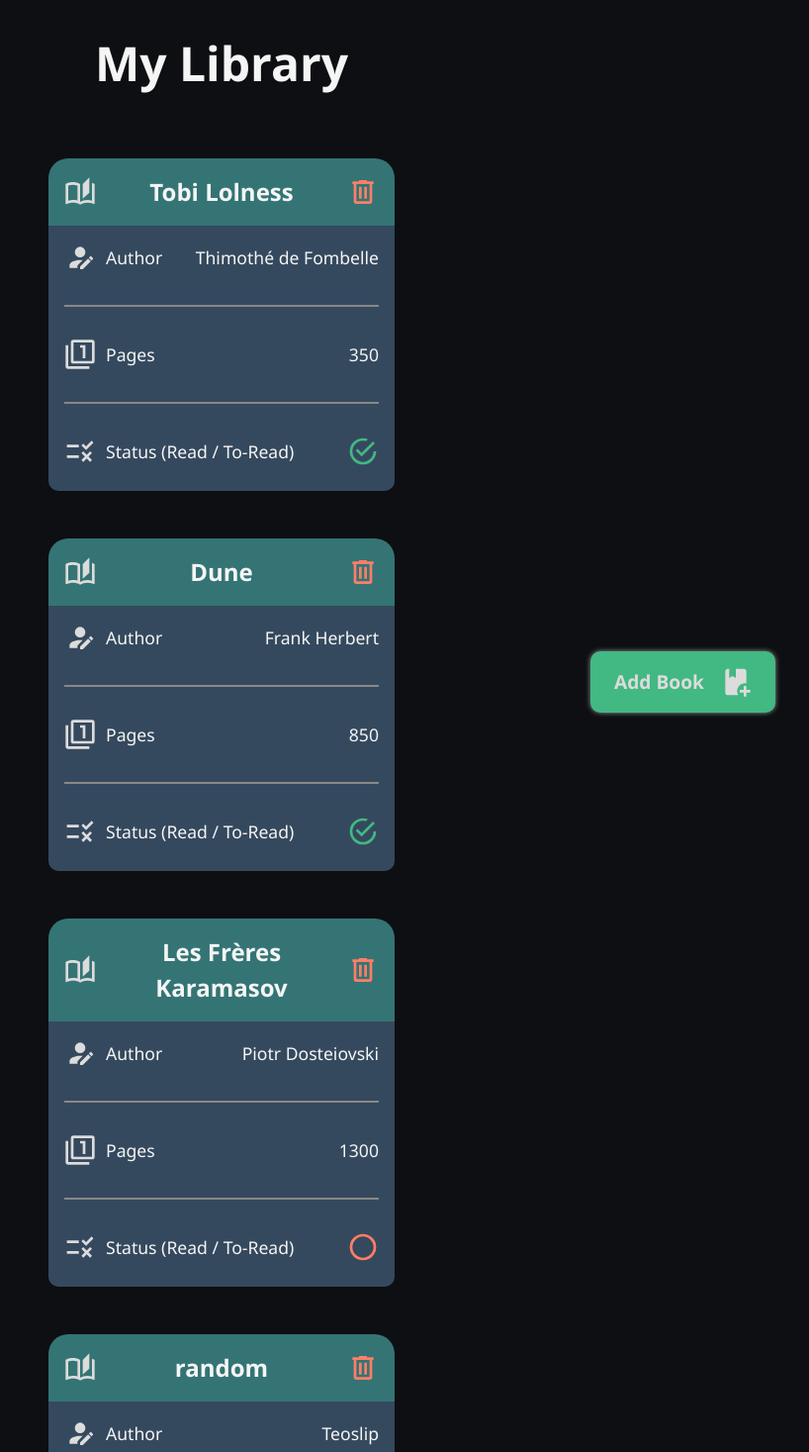
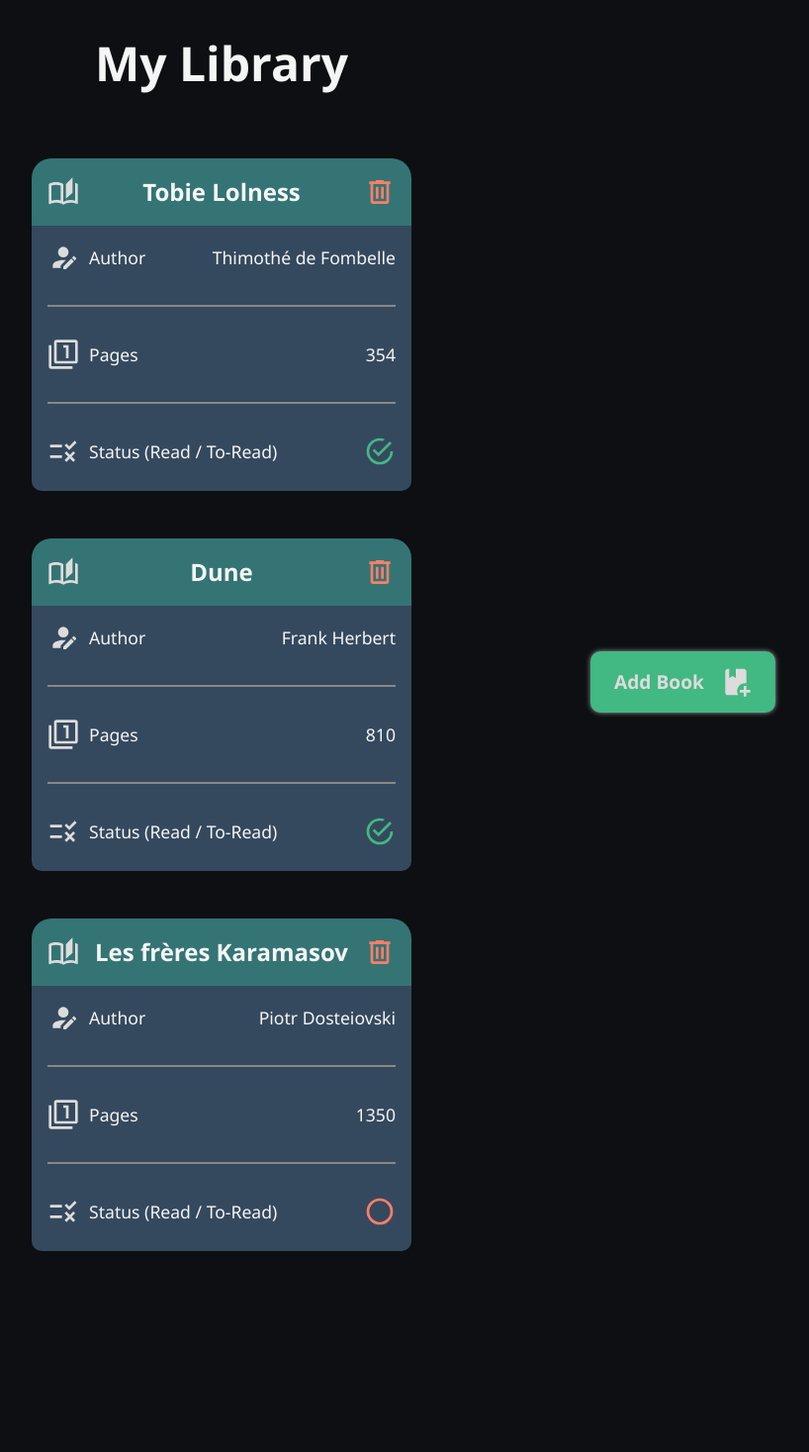
Before and after one commit to theojachiet/library, a plain HTML site: page index.html in a window 1280 px wide. Shown: the top 1467 px of the page at 99% size, without its empty margins (416-1234 px from the left). After the commit the page ends 1314 px from the top, so only its background shows below. Drawn offline with Linux system fonts and the light colour scheme.

Commit message:
Removed HTML template and replaced it with JS objects

```diff
--- a/index.html
+++ b/index.html
@@ -12,76 +12,7 @@
 <body>
     <header>My Library</header>
     <section>
-        <div class="card">
-            <div class="card-header">
-                <img src="./images/book-open-page-variant-outline.svg" alt="Open book">
-                <h1>Tobi Lolness</h1>
-                <img src="./images/trash-can-outline.svg" alt="Delete">
-            </div>
-            <div class="book-info">
-                <div class="line">
-                    <p><img src="./images/account-edit.svg" alt="author"><span>Author</span></p>
-                    <p>Thimothé de Fombelle</p>
-                </div>
-                <hr>
-                <div class="line">
-                    <p><img src="./images/numeric-1-box-multiple-outline.svg" alt="pages">Pages</p>
-                    <p>350</p>
-                </div>
-                <hr>
-                <div class="line">
-                    <p class="status"><img src="./images/list-status.svg" alt="Status">Status (Read / To-Read)</p>
-                    <img src="./images/checkbox-marked-circle-outline.svg" alt="">
-                </div>
-            </div>
-        </div>
-        <div class="card">
-            <div class="card-header">
-                <img src="./images/book-open-page-variant-outline.svg" alt="Open book">
-                <h1>Dune</h1>
-                <img src="./images/trash-can-outline.svg" alt="Delete">
-            </div>
-            <div class="book-info">
-                <div class="line">
-                    <p><img src="./images/account-edit.svg" alt="author">Author</p>
-                    <p>Frank Herbert</p>
-                </div>
-                <hr>
-                <div class="line">
-                    <p><img src="./images/numeric-1-box-multiple-outline.svg" alt="pages">Pages</p>
-                    <p>850</p>
-                </div>
-                <hr>
-                <div class="line">
-                    <p class="status"><img src="./images/list-status.svg" alt="Status">Status (Read / To-Read)</p>
-                    <img src="./images/checkbox-marked-circle-outline.svg" alt="">
-                </div>
-            </div>
-        </div>
-        </div>
-        <div class="card">
-            <div class="card-header">
-                <img src="./images/book-open-page-variant-outline.svg" alt="Open book">
-                <h1>Les Frères Karamasov</h1>
-                <img src="./images/trash-can-outline.svg" alt="Delete">
-            </div>
-            <div class="book-info">
-                <div class="line">
-                    <p><img src="./images/account-edit.svg" alt="author">Author</p>
-                    <p>Piotr Dosteiovski</p>
-                </div>
-                <hr>
-                <div class="line">
-                    <p><img src="./images/numeric-1-box-multiple-outline.svg" alt="pages">Pages</p>
-                    <p>1300</p>
-                </div>
-                <hr>
-                <div class="line">
-                    <p class="status"><img src="./images/list-status.svg" alt="Status">Status (Read / To-Read)</p>
-                    <img src="./images/radiobox-blank.svg" alt="">
-                </div>
-            </div>
-        </div>
+
     </section>
     <aside>
         <button>Add Book <img src="./images/book-plus.svg" alt="Book plus"></button>
--- a/script.js
+++ b/script.js
@@ -107,6 +107,10 @@ function displayBooks() {
     }
 }
 
-let test = new Book('random', 'Teoslip', 354, true);
-storeBookInArray(test);
+let tobie = new Book('Tobie Lolness', 'Thimothé de Fombelle', 354, true);
+let dune = new Book('Dune', 'Frank Herbert', 810, true);
+let karamasov = new Book('Les frères Karamasov', 'Piotr Dosteiovski', 1350, false);
+storeBookInArray(tobie);
+storeBookInArray(dune);
+storeBookInArray(karamasov);
 displayBooks();
--- a/style.css
+++ b/style.css
@@ -114,7 +114,7 @@ header {
 section {
     margin-top: 10rem;
     display: grid;
-    grid-template-columns: 1fr;
+    grid-template-columns: minmax(350px, 30%);
     justify-content: center;
     gap: 3rem;
     width: 100%;
@@ -124,7 +124,7 @@ section .card {
     display: grid;
     border-radius: 20px;
     margin: auto;
-    width: clamp(350px, 40%, 25%);
+    width: 100%;
 }
 
 /* extra space at the bottom */
```
